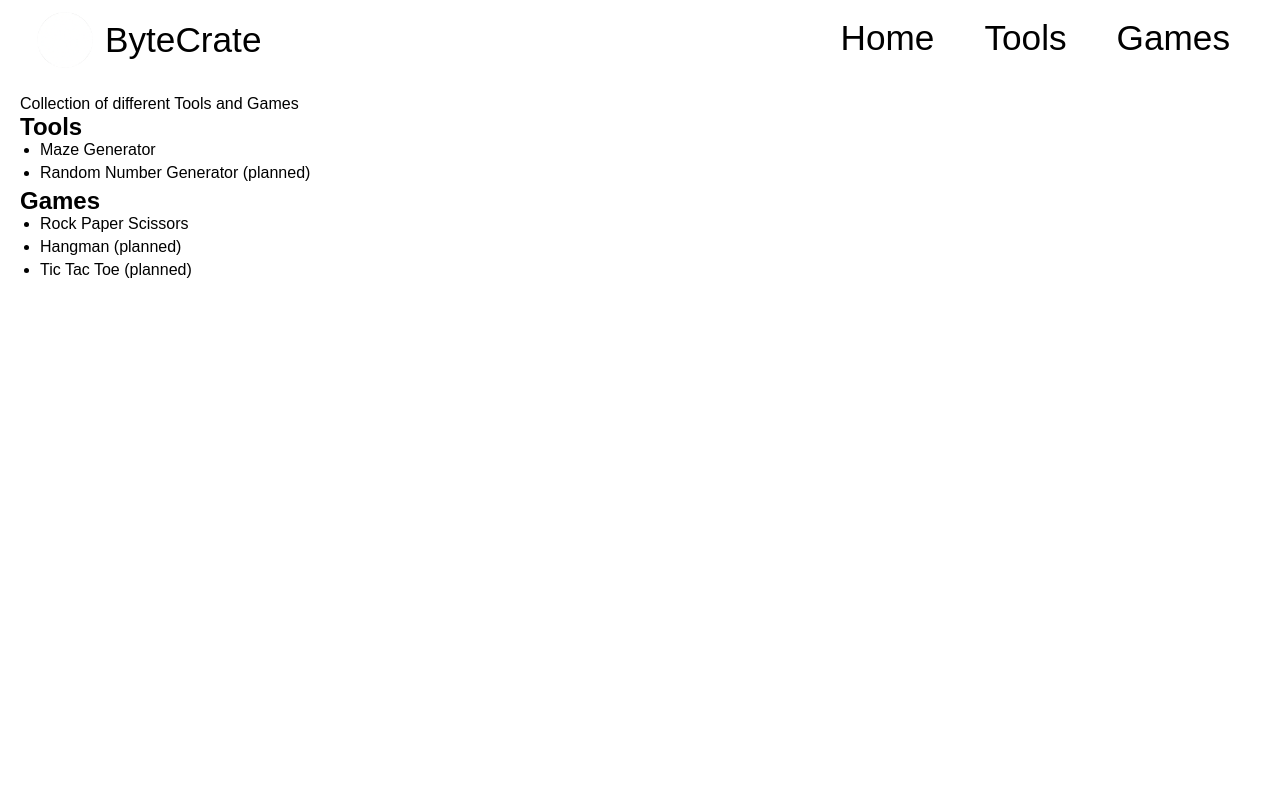
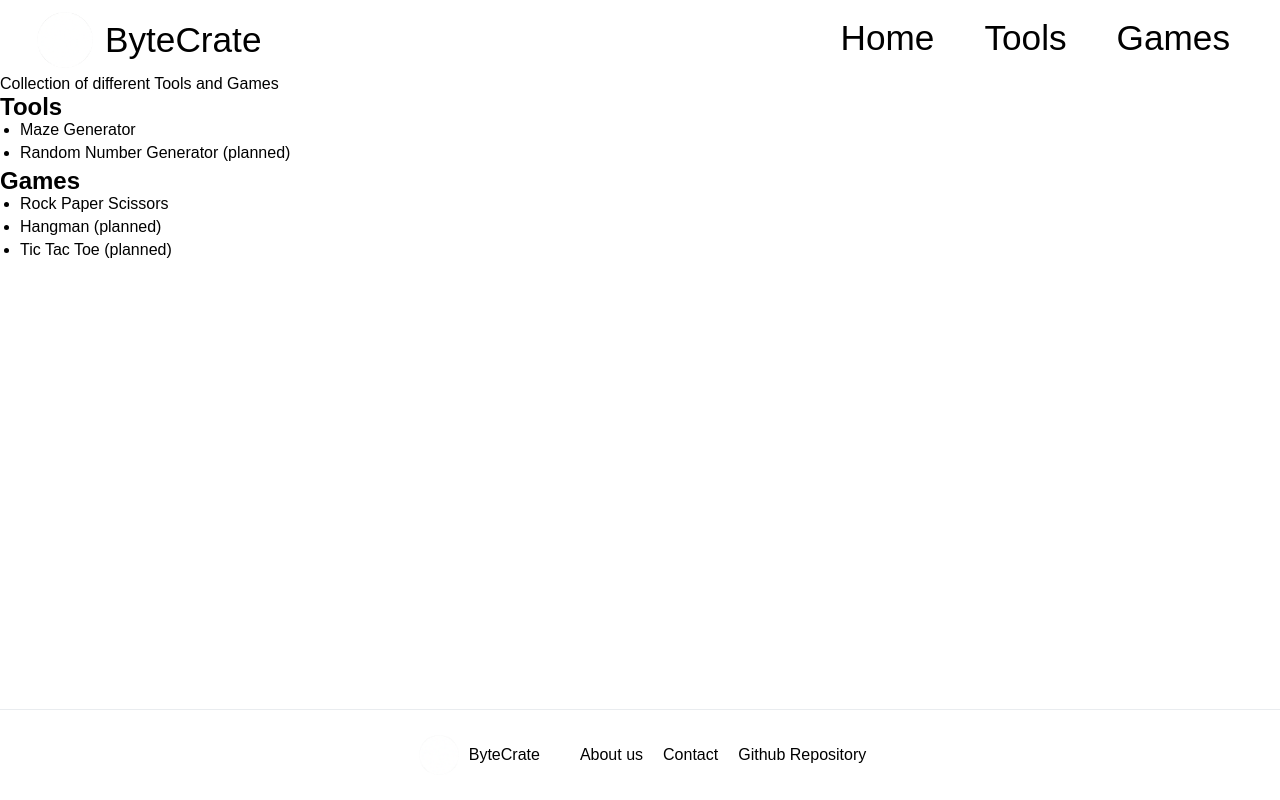
Before and after one commit to hafemi/bytecrate, a Next.js app: page / in a window 1280 px wide. Shown: the top 800 px of the page. Built offline with nearby package versions, Linux system fonts and the light colour scheme.

Commit message:
moved <main>/footer styling into root layout

```diff
--- a/app/globals.css
+++ b/app/globals.css
@@ -34,6 +34,9 @@ body {
 body {
   background-color: var(--background);
   color: var(--foreground);
+  display: flex;
+  flex-direction: column;
+  min-height: 100vh;
 }
 
 * {
--- a/app/layout.module.css
+++ b/app/layout.module.css
@@ -1,3 +1,7 @@
+.main {
+  flex-grow: 1
+}
+
 .header {
   display: flex;
   align-items: center;
--- a/app/layout.tsx
+++ b/app/layout.tsx
@@ -11,9 +11,11 @@ export default function RootLayout({
 }>) {
   return (
     <html lang="en">
-      <body>
+      <body className={styles.page}>
         <Header />
-        {children}
+        <div className={styles.main}>
+          {children}
+        </div>
         <Footer />
       </body>
     </html>
--- a/app/page.module.css
+++ b/app/page.module.css
@@ -1,14 +1,3 @@
-.page {
-  display: flex;
-  flex-direction: column;
-  min-height: 100vh;
-}
-
-.main {
-  flex: 1;
-  padding: 20px;
-}
-
 .invalid {
   color: red;
 }
--- a/app/page.tsx
+++ b/app/page.tsx
@@ -1,12 +1,11 @@
 'use client';
 import Link from 'next/link';
-import styles from './page.module.css';
 
 export default function Home() {
   return (
-    <div className={styles.page}>
+    <div>
       <title>ByteCrate - Homepage</title>
-      <main className={styles.main}>
+      <main>
         <p>Collection of different Tools and Games</p>
         <section>
           <h2>Tools</h2>
--- a/app/tools/maze-generator/page.module.css
+++ b/app/tools/maze-generator/page.module.css
@@ -1,13 +1,3 @@
-.page {
-  display: flex;
-  flex-direction: column;
-  min-height: 100vh;
-}
-
-.main {
-  flex: 1;
-}
-
 .userInputContainer {
   display: flex;
   flex-direction: column; /* Stack inputs vertically */
--- a/app/tools/maze-generator/page.tsx
+++ b/app/tools/maze-generator/page.tsx
@@ -34,9 +34,9 @@ export default function Home() {
   const [maze, setMaze] = useState<MazeGenerator | null>(null);
 
   return (
-    <div className={styles.page}>
+    <div>
       <title>ByteCrate - Maze Generator</title>
-      <main className={styles.main}>
+      <main>
         <h1 className={styles.heading}>MAZE GENERATOR</h1>
         <div className={styles.userInputGroup}>
           <InputFields
--- a/app/tools/password-generator/page.module.css
+++ /dev/null
@@ -1,10 +0,0 @@
-.page {
-  display: flex;
-  flex-direction: column;
-  min-height: 100vh;
-}
-
-.main {
-  flex: 1;
-  padding: 20px;
-}
--- a/app/tools/password-generator/page.tsx
+++ b/app/tools/password-generator/page.tsx
@@ -1,6 +1,5 @@
 'use client';
 import { useState } from 'react';
-import styles from './page.module.css';
 import { InputFields } from '@/components/tools/password-generator/input';
 
 export default function Home() {
@@ -11,9 +10,9 @@ export default function Home() {
   const [useSpecialCharacters, setUseSpecialCharacters] = useState(true);
 
   return (
-    <div className={styles.page}>
+    <div>
       <title>ByteCrate - Password Generator</title>
-      <main className={styles.main}>
+      <main>
         <h1>PASSWORD GENERATOR</h1>
         <div>
           <InputFields
```
